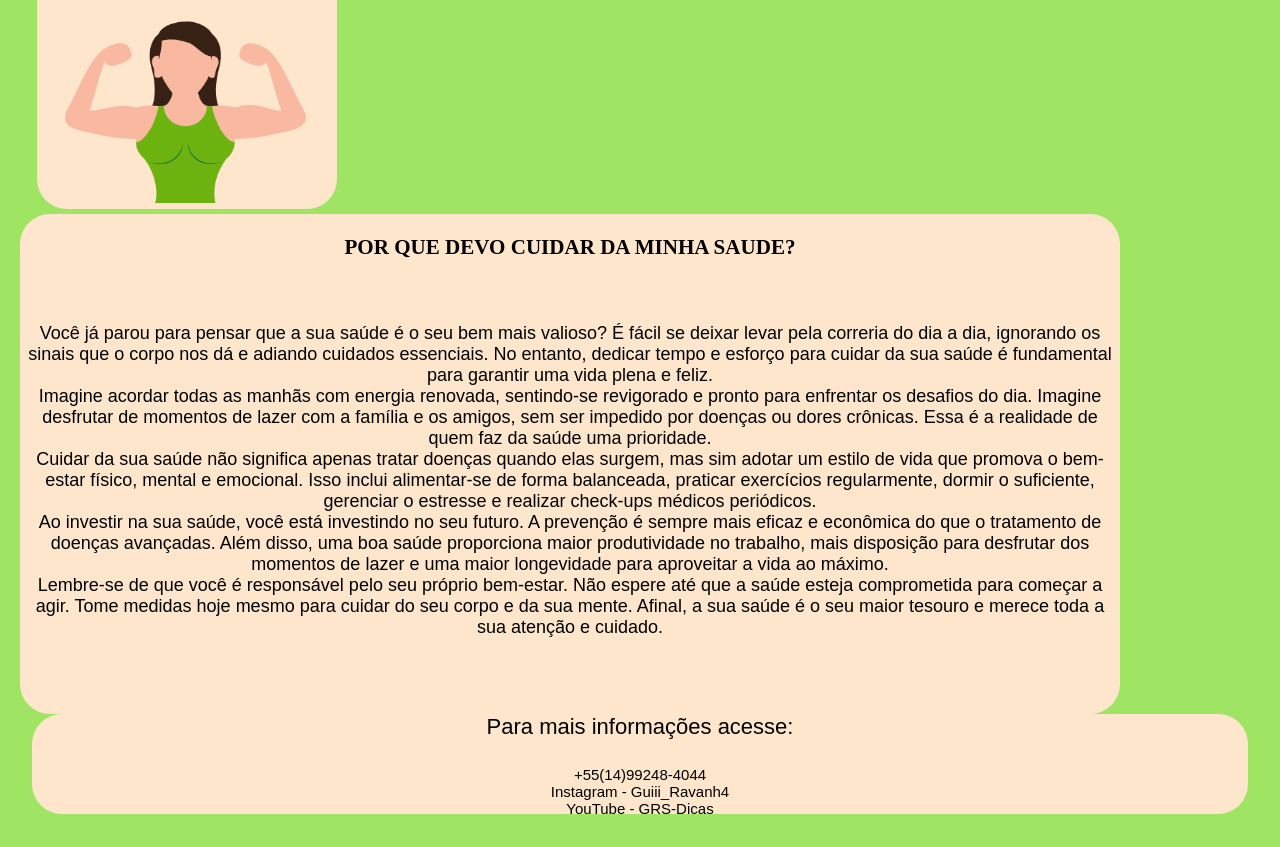
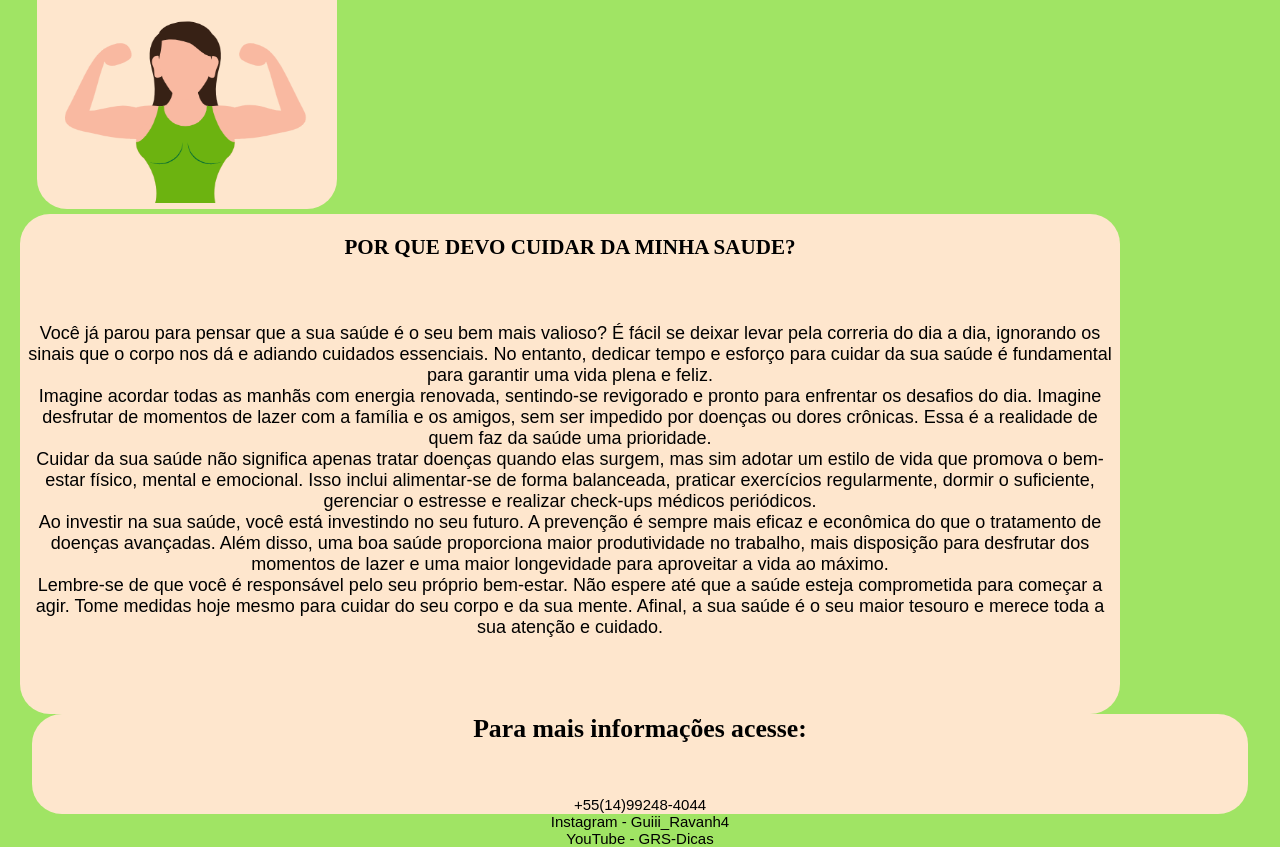
Before and after one commit to Ravanha/Sitecss, a plain HTML site: page index.html in a window 1280 px wide. Shown: the part 446-1293 px from the top of the page. Before the commit the page ends 1263 px from the top, so only its background shows below. Drawn offline with Linux system fonts and the light colour scheme.

Commit message:
fornight

```diff
--- a/index.html
+++ b/index.html
@@ -74,7 +74,7 @@
             </div> -->
 
             <div id="rodape">
-               Para mais informações acesse:
+               <h3>Para mais informações acesse:</h3>
             <br>
             <br>
                <p>+55(14)99248-4044</p>
```
